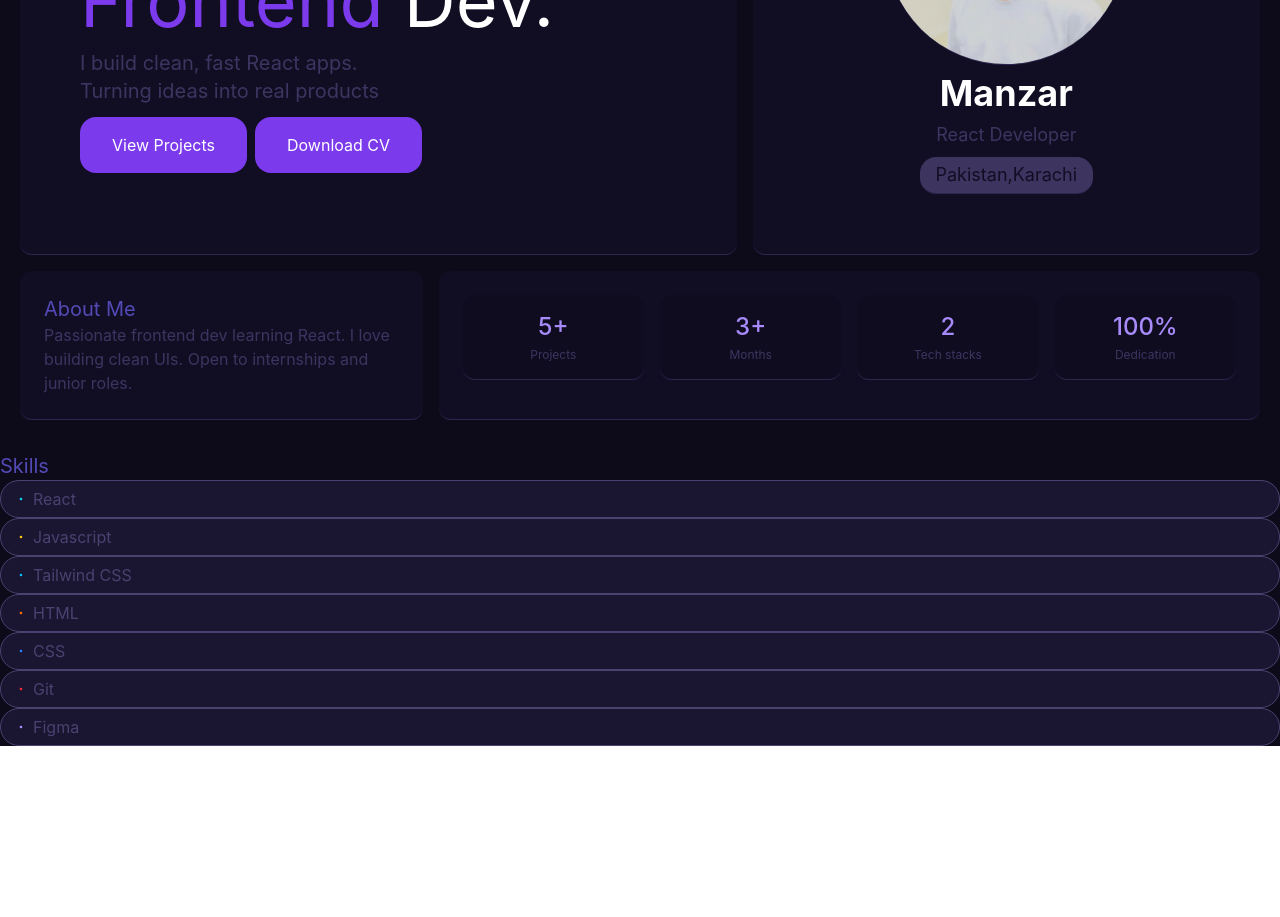
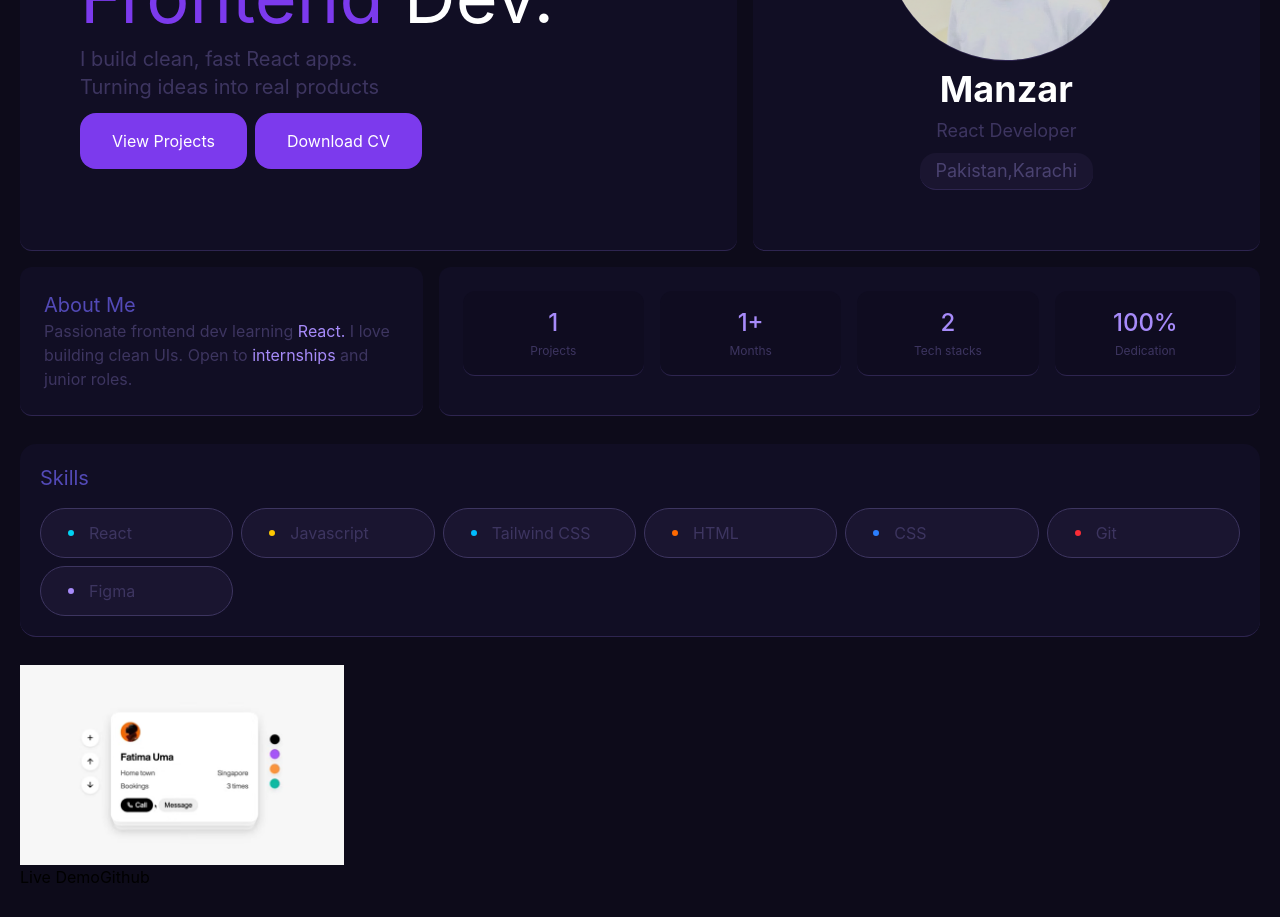
Before and after one commit to ManzarAbbass/My_Portfolio, a React (Vite) app in the folder My_Portfolio/: page / in a window 1280 px wide. Shown: the part 340-1257 px from the top of the page. Before the commit the page ends 1086 px from the top, so only its background shows below. Built offline with nearby package versions, Linux system fonts and the light colour scheme.

Commit message:
Complete skill section part

```diff
--- a/My_Portfolio/src/App.jsx
+++ b/My_Portfolio/src/App.jsx
@@ -1,5 +1,6 @@
 import Hero from './Components/Hero'
 import Navbar from './Components/Navbar'
+import ProjectCards from './Components/ProjectCards'
 import Skills from './Components/Skills'
 const App = () => {
 const SklTxt = [
@@ -16,14 +17,19 @@ const SklTxt = [
     <div className='px-6 border-b border-brand-border'>
       <Navbar/>
     </div>
-    <div className='Hero px-5 py-8'>
+    <div className='Hero px-5 py-7'>
     <Hero/>
     </div>
-    <div>
-          <h2 className="text-brand-label text-xl">Skills</h2>
+    <div className='bg-brand-cell rounded-2xl px-5 py-5 border-b border-brand-border-chip flex flex-col gap-4 mx-5'>
+        <h2 className="text-brand-label text-xl">Skills</h2>
+      <div className="grid grid-cols-1  sm:grid-cols-2  md:grid-cols-6 gap-2">
       {SklTxt.map((elm,index)=>(
         <Skills key={index} skill={elm}/>
       ))}
+    </div>
+    </div>
+    <div className='ProjectsCard px-5 py-7'>
+      <ProjectCards/>
     </div>
     </main>
   )
--- a/My_Portfolio/src/Components/Hero.jsx
+++ b/My_Portfolio/src/Components/Hero.jsx
@@ -14,7 +14,7 @@ const Hero = () => {
         <h2 className="text-white text-7xl"><span className="text-brand-accent">Frontend</span> Dev.</h2>
         <p className="text-brand-faint text-xl">I build clean, fast React apps. <br /> Turning ideas into real products</p>
         <div className="btn flex gap-2">
-          <button className="bg-brand-accent text-white px-8 py-4 rounded-2xl">View Projects</button>
+          <button className="bg-brand-accent text-white px-8 py-4 rounded-2xl"><a href="https://github.com/ManzarAbbass?tab=repositories">View Projects</a></button>
           <button className="bg-brand-accent text-white px-8 py-4 rounded-2xl">Download CV</button>
         </div>
       </div>
@@ -24,13 +24,13 @@ const Hero = () => {
         <img className="rounded-full w-60 h-60 object-cover border-b border-brand-border-chip" src={profile} alt="" />
         <h2 className="text-white font-bold text-4xl">Manzar</h2>
         <h3 className="text-lg text-brand-faint">React Developer</h3>
-        <p className="bg-brand-faint w-fit text-brand-cell border-b border-brand-border-chip rounded-2xl px-4 py-1 text-lg">Pakistan,Karachi</p>
+        <p className="bg-brand-chip w-fit text-brand-muted border-b border-brand-border-chip rounded-2xl px-4 py-1 text-lg">Pakistan,Karachi</p>
       </div>
 
       {/* Row 2 — About Me */}
       <div className="md:col-span-4 bg-brand-cell rounded-xl p-6 border-b border-brand-border-chip">
         <h2 className="text-brand-label text-xl">About Me</h2>
-        <p className="text-brand-faint text-ms">Passionate frontend dev learning React. I love building clean UIs. Open to internships and junior roles.</p>
+        <p className="text-brand-faint text-ms">Passionate frontend dev learning <span className="text-brand-light">React.</span> I love building clean UIs. Open to <span className="text-brand-light">internships</span> and junior roles.</p>
       </div>
 
       {/* Row 2 — Stats Counter */}
@@ -38,12 +38,12 @@ const Hero = () => {
         <div className="grid grid-cols-2 md:grid-cols-4 gap-4">
 
           <div className="bg-brand-dark rounded-xl p-4 text-center border-b border-brand-border-chip">
-            <p className="text-brand-light text-2xl font-medium">5+</p>
+            <p className="text-brand-light text-2xl font-medium">1</p>
             <p className="text-brand-faint text-xs mt-1">Projects</p>
           </div>
 
           <div className="bg-brand-dark rounded-xl p-4 text-center border-b border-brand-border-chip">
-            <p className="text-brand-light text-2xl font-medium">3+</p>
+            <p className="text-brand-light text-2xl font-medium">1+</p>
             <p className="text-brand-faint text-xs mt-1">Months</p>
           </div>
 
--- /dev/null
+++ b/My_Portfolio/src/Components/ProjectCards.jsx
@@ -0,0 +1,20 @@
+import formcard from "../assets/ProjectImg/note-cont.png"
+const ProjectCards = () => {
+  return (
+    <div>
+      <img src={formcard} alt="Projectimg" className="h-50" />
+      <h2></h2>
+      <p></p>
+      <div>
+        <span></span>
+        <span></span>
+      </div>
+    <div>
+        <button>Live Demo</button>
+        <button>Github</button>
+    </div>
+    </div>
+  )
+}
+
+export default ProjectCards
--- a/My_Portfolio/src/Components/Skills.jsx
+++ b/My_Portfolio/src/Components/Skills.jsx
@@ -2,11 +2,10 @@ import { Dot } from "lucide-react"
 const Skills = ({skill}) => {
   return (
     <>
-     <div className="flex items-center gap-1 bg-brand-chip border border-brand-borderChip rounded-full px-3 py-1.5 text-brand-muted">
-        <span><Dot className={skill.color} size={16}/></span>
-        <span>{skill.skill}</span>
+     <div className="flex items-center bg-brand-chip border border-brand-borderChip rounded-full px-3 py-1.5 text-brand-faint">
+        <p><Dot className={skill.color} size={36}/></p>
+        <p>{skill.skill}</p>
      </div>
-
     </>
   )
 }
```
Also changed, not shown: My_Portfolio/src/assets/ProjectImg/note-cont.PNG (added).
